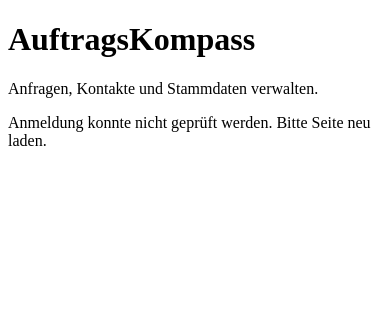
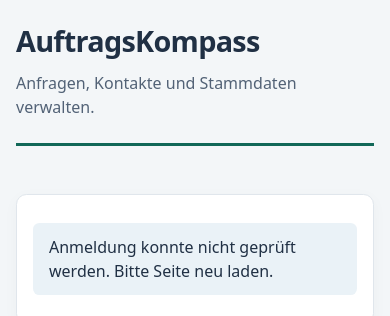
Before and after one commit to gcode-de/auftragskompass, a React (Vite) app in the folder apps/admin/: page / in a window 390 px wide. Shown: the top 316 px of the page. Built offline with nearby package versions, Linux system fonts and the light colour scheme; no server answers.

Commit message:
feat: make administrative forms readable on desktop and mobile

```diff
--- a/apps/admin/src/App.tsx
+++ b/apps/admin/src/App.tsx
@@ -1,9 +1,11 @@
 import { AuthPanel } from './AuthPanel.js';
 export function App() {
   return (
-    <main>
-      <h1>AuftragsKompass</h1>
-      <p>Anfragen, Kontakte und Stammdaten verwalten.</p>
+    <main className="app-shell">
+      <header className="app-header">
+        <h1>AuftragsKompass</h1>
+        <p>Anfragen, Kontakte und Stammdaten verwalten.</p>
+      </header>
       <AuthPanel />
     </main>
   );
--- a/apps/admin/src/AuthPanel.tsx
+++ b/apps/admin/src/AuthPanel.tsx
@@ -92,11 +92,17 @@ export function AuthPanel() {
     }
   }
   return (
-    <section aria-label="Anmeldung">
+    <section
+      aria-label="Anmeldung"
+      className={user ? 'workspace' : 'login-card'}
+    >
       <p role="status">{status}</p>
       {user ? (
         <>
-          <p>{user.email}</p>
+          <div className="account-bar">
+            <p>{user.email}</p>
+            <button onClick={() => void logout()}>Abmelden</button>
+          </div>
           <Navigation />
           <EventPanel csrfToken={user.csrfToken} revision={importRevision} />
           <CalendarPanel key={importRevision} />
@@ -121,7 +127,6 @@ export function AuthPanel() {
               }}
             />
           </section>
-          <button onClick={() => void logout()}>Abmelden</button>
         </>
       ) : ready && mode === 'password' ? (
         <form
--- a/apps/admin/src/Navigation.tsx
+++ b/apps/admin/src/Navigation.tsx
@@ -24,6 +24,7 @@ export function Navigation() {
         ))}
       </nav>
       <form
+        className="global-search"
         key={q}
         onSubmit={(event) => {
           event.preventDefault();
--- a/apps/admin/src/main.tsx
+++ b/apps/admin/src/main.tsx
@@ -1,4 +1,5 @@
 import { createRoot } from 'react-dom/client';
+import './styles.css';
 import { App } from './App.js';
 const root = document.getElementById('root');
 if (!root) throw new Error('Missing application root');
--- /dev/null
+++ b/apps/admin/src/styles.css
@@ -0,0 +1,321 @@
+:root {
+  font-family:
+    system-ui,
+    -apple-system,
+    BlinkMacSystemFont,
+    'Segoe UI',
+    sans-serif;
+  color: #203044;
+  background: #f3f6f8;
+  font-synthesis: none;
+  line-height: 1.5;
+  --accent: #116858;
+  --border: #cbd5df;
+}
+
+* {
+  box-sizing: border-box;
+}
+body {
+  margin: 0;
+}
+a {
+  color: var(--accent);
+  text-underline-offset: 0.2em;
+}
+h1,
+h2,
+h3,
+h4 {
+  line-height: 1.2;
+  letter-spacing: -0.025em;
+}
+h1 {
+  margin: 0;
+  font-size: clamp(1.8rem, 4vw, 2.6rem);
+}
+h2 {
+  margin-top: 0;
+  font-size: 1.5rem;
+}
+p {
+  margin: 0.75rem 0;
+}
+
+.app-shell {
+  max-width: 88rem;
+  margin: auto;
+  padding: 2rem;
+}
+.app-header {
+  padding: 0.5rem 0 1.5rem;
+  border-bottom: 3px solid var(--accent);
+  margin-bottom: 1.5rem;
+}
+.app-header p {
+  color: #526276;
+  margin-bottom: 0;
+}
+section {
+  min-width: 0;
+  scroll-margin-top: 7rem;
+}
+.workspace > section,
+.login-card {
+  background: white;
+  border: 1px solid #e0e6ec;
+  border-radius: 1rem;
+  padding: 1.5rem;
+  margin: 1.5rem 0;
+  box-shadow: 0 0.25rem 1rem #20304408;
+}
+.workspace > section {
+  overflow-x: auto;
+}
+.login-card {
+  max-width: 30rem;
+  margin: 3rem auto;
+}
+.login-card form {
+  gap: 0.65rem;
+}
+.login-card button {
+  margin-top: 0.75rem;
+}
+
+.account-bar {
+  display: flex;
+  flex-wrap: wrap;
+  align-items: center;
+  justify-content: space-between;
+  gap: 1rem;
+  margin: 0.75rem 0;
+}
+.account-bar p {
+  margin: 0;
+  overflow-wrap: anywhere;
+}
+.workspace > [role='status'] {
+  background: transparent;
+  padding: 0;
+  color: #526276;
+}
+
+nav {
+  position: sticky;
+  top: 0.5rem;
+  z-index: 5;
+  display: flex;
+  flex-wrap: wrap;
+  gap: 0.25rem;
+  padding: 0.5rem;
+  background: #fff;
+  border: 1px solid var(--border);
+  border-radius: 0.75rem;
+  box-shadow: 0 0.25rem 1rem #2030440d;
+  margin: 1rem 0;
+}
+nav a {
+  display: inline-flex;
+  align-items: center;
+  min-height: 44px;
+  padding: 0.65rem 0.85rem;
+  font-weight: 600;
+  text-decoration: none;
+  border-radius: 0.4rem;
+}
+nav a:hover {
+  background: #e8f4ef;
+}
+
+form {
+  display: grid;
+  gap: 1rem;
+  margin: 1rem 0;
+}
+.global-search {
+  grid-template-columns: minmax(0, 1fr) auto;
+  align-items: end;
+}
+fieldset {
+  min-inline-size: 0;
+  display: grid;
+  grid-template-columns: repeat(auto-fit, minmax(min(100%, 18rem), 1fr));
+  align-items: start;
+  gap: 1rem;
+  padding: 1.25rem;
+  border: 1px solid var(--border);
+  border-radius: 0.65rem;
+  margin: 0;
+  background: #fafcfd;
+}
+legend {
+  font-weight: 650;
+  padding: 0 0.4rem;
+}
+label {
+  display: grid;
+  gap: 0.35rem;
+  font-weight: 550;
+  min-width: 0;
+}
+fieldset > p,
+fieldset > fieldset,
+fieldset > ul {
+  grid-column: 1 / -1;
+}
+/* Older settings forms use explicit label/input siblings rather than wrapped labels. */
+fieldset:has(> label[for]) {
+  grid-template-columns: minmax(0, 1fr);
+  gap: 0.4rem;
+}
+fieldset:has(> label[for]) > input + label {
+  margin-top: 0.5rem;
+}
+label:has(input[type='checkbox']),
+label:has(input[type='radio']) {
+  display: flex;
+  align-items: center;
+  gap: 0.6rem;
+  font-weight: 400;
+  min-height: 44px;
+}
+
+input,
+select,
+textarea,
+button {
+  font: inherit;
+  min-width: 0;
+  max-width: 100%;
+}
+input,
+select,
+textarea {
+  display: block;
+  width: 100%;
+  min-height: 44px;
+  padding: 0.6rem 0.7rem;
+  border: 1px solid #9facbb;
+  border-radius: 0.4rem;
+  color: inherit;
+  background: #fff;
+}
+input[type='checkbox'],
+input[type='radio'] {
+  display: inline-block;
+  width: 1.25rem;
+  min-height: 1.25rem;
+  height: 1.25rem;
+  flex-shrink: 0;
+  accent-color: var(--accent);
+}
+textarea {
+  min-height: 7rem;
+  resize: vertical;
+}
+select[multiple] {
+  min-height: 7rem;
+}
+button {
+  min-height: 44px;
+  padding: 0.6rem 1rem;
+  border: 1px solid var(--accent);
+  border-radius: 0.4rem;
+  background: var(--accent);
+  color: #fff;
+  font-weight: 600;
+  cursor: pointer;
+  align-self: end;
+  overflow-wrap: anywhere;
+}
+button:hover:not(:disabled) {
+  background: #0b5144;
+}
+button:disabled,
+input:disabled,
+select:disabled,
+textarea:disabled {
+  opacity: 0.65;
+  cursor: not-allowed;
+}
+:focus-visible {
+  outline: 3px solid #137a69;
+  outline-offset: 3px;
+}
+
+[role='status']:empty {
+  display: none;
+}
+[role='status']:not(:empty),
+[role='alert'] {
+  padding: 0.75rem 1rem;
+  border-radius: 0.4rem;
+  background: #eaf2f7;
+}
+[role='alert'] {
+  background: #fff0ed;
+  border-left: 4px solid #a62c22;
+}
+ul {
+  padding-left: 1.25rem;
+}
+li {
+  margin: 0.6rem 0;
+  overflow-wrap: anywhere;
+}
+li > button {
+  margin: 0.25rem;
+}
+table {
+  border-collapse: collapse;
+  width: 100%;
+  font-size: 0.9rem;
+}
+th,
+td {
+  padding: 0.75rem;
+  text-align: left;
+  border-bottom: 1px solid var(--border);
+}
+th {
+  background: #edf3f6;
+}
+caption {
+  text-align: left;
+  font-weight: 650;
+  margin: 0.75rem 0;
+}
+pre {
+  max-width: 100%;
+  overflow: auto;
+  padding: 1rem;
+  background: #edf3f6;
+  border-radius: 0.4rem;
+}
+
+@media (max-width: 600px) {
+  .app-shell {
+    padding: 1rem;
+  }
+  .workspace > section,
+  .login-card {
+    padding: 1rem;
+    border-radius: 0.65rem;
+  }
+  .global-search {
+    grid-template-columns: minmax(0, 1fr);
+  }
+  fieldset {
+    padding: 0.85rem;
+  }
+  nav {
+    top: 0.25rem;
+  }
+  nav a {
+    padding: 0.55rem 0.65rem;
+  }
+  section {
+    scroll-margin-top: 10rem;
+  }
+}
--- a/package.json
+++ b/package.json
@@ -12,8 +12,8 @@
     "build": "pnpm -r build",
     "test:workspace": "node --test tests/workspace/*.test.mjs",
     "test:docs": "python3 -B scripts/check_docs.py && python3 -B -m unittest discover -s tests/docs -v",
-    "format": "prettier --write \"{apps,packages,scripts,tests}/**/*.{ts,tsx,mjs,json,html}\" \"*.{json,mjs,yaml}\"",
-    "format:check": "prettier --check \"{apps,packages,scripts,tests}/**/*.{ts,tsx,mjs,json,html}\" \"*.{json,mjs,yaml}\"",
+    "format": "prettier --write \"{apps,packages,scripts,tests}/**/*.{ts,tsx,mjs,json,html,css}\" \"*.{json,mjs,yaml}\"",
+    "format:check": "prettier --check \"{apps,packages,scripts,tests}/**/*.{ts,tsx,mjs,json,html,css}\" \"*.{json,mjs,yaml}\"",
     "lint": "eslint apps packages scripts tests eslint.config.mjs prettier.config.mjs",
     "commit:check": "commitlint --config scripts/commitlint.config.mjs",
     "check": "pnpm format:check && pnpm lint && pnpm typecheck && pnpm test:workspace && pnpm test:docs && pnpm test:unit && pnpm test:component && pnpm test:integration && pnpm test:coverage && pnpm test:e2e && pnpm build && pnpm test:ops",
```
Also changed, not shown: 3 other files (tests, documents, lock files or other folders).
